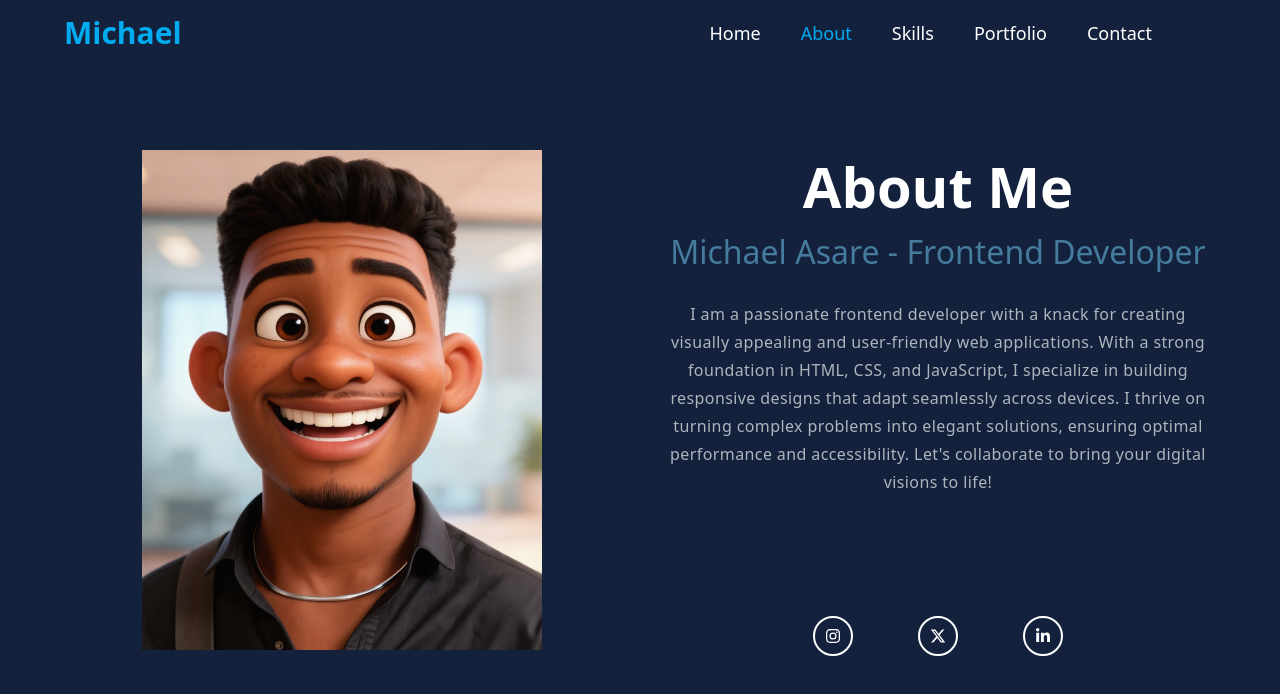
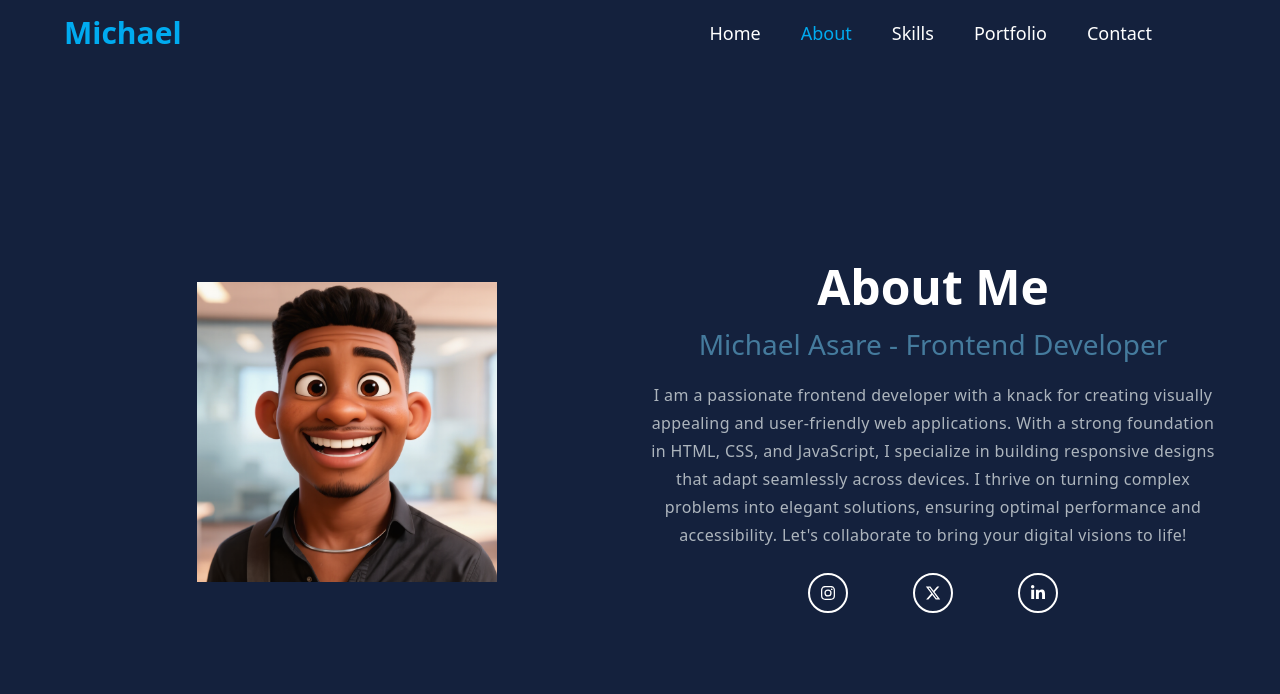
Before and after one commit to United1l/portflolio-new, a Next.js app: page /about in a window 1280 px wide. Shown: the top 694 px of the page. Built offline with nearby package versions, Linux system fonts and the light colour scheme.

Commit message:
Adjusted the about page

```diff
--- a/src/app/about/page.jsx
+++ b/src/app/about/page.jsx
@@ -1,23 +1,23 @@
-import MediaLinks from "@/components/MediaLinks";
+   import MediaLinks from "@/components/MediaLinks";
 import Image from "next/image"
 
 export default function About() {
 
   return (
-    <main className="min-h-screen bg-[#14213d] px-[5%] flex flex-col lg:flex-row items-center lg:items-center gap-10 py-20">
+    <main className="h-screen bg-[#14213d] px-[5%] flex flex-col lg:flex-row items-center lg:items-center gap-5 pt-16 pb-0">
         <div className="flex flex-1 justify-center items-center order-first lg:order-none">
-            <div className="w-[150px] h-[150px] md:w-[200px] md:h-[200px] lg:w-[400px] lg:h-[500px] bg-[#00abf0]">
+            <div className="w-[100px] h-[100px] md:w-[150px] md:h-[150px] lg:w-[300px] lg:h-[300px] bg-[#00abf0]">
                 <Image src="/aiprofile.png" alt="aiprofile" width={0} height={0} className="w-full h-full object-cover" unoptimized={true}/>
             </div>
         </div>
         <div className="flex-1 text-white text-center">
-            <h1 className="text-[32px] lg:text-[56px] font-[700]">
+            <h1 className="text-[32px] lg:text-[48px] font-[700]">
                 About Me
             </h1>
-            <h3 className="text-[24px] lg:text-[32px] font-[500] text-center text-[#457b9d]">
+            <h3 className="text-[24px] lg:text-[28px] font-[500] text-center text-[#457b9d]">
                 Michael Asare - Frontend Developer
             </h3>
-            <p className="text-[16px] my-6 max-w-[600px] text-center text-[#adb5bd] tracking-wide leading-7 mx-auto">
+            <p className="text-[16px] my-4 max-w-[600px] text-center text-[#adb5bd] tracking-wide leading-7 mx-auto">
                 I am a passionate frontend developer with a knack for creating visually appealing and user-friendly web applications.
                 With a strong foundation in HTML, CSS, and JavaScript, I specialize in building responsive designs that adapt seamlessly across devices.
                 I thrive on turning complex problems into elegant solutions, ensuring optimal performance and accessibility.
--- a/src/app/layout.jsx
+++ b/src/app/layout.jsx
@@ -11,7 +11,7 @@ export const metadata = {
 
 export default function RootLayout({ children }) {
   return (
-    <html lang="en" className="scrollbar">
+    <html lang="en" className="scrollbar overflow-y-hidden">
       <body>
         <Nav />
         {children}
--- a/src/components/MediaLinks.jsx
+++ b/src/components/MediaLinks.jsx
@@ -15,7 +15,7 @@ const MediaLinks = () => {
     const className= "w-[40px] h-[40px] flex items-center justify-center border-2 border-white hover:bg-[#00abf0] hover:border-[#00abf0] hover:text-[#000] rounded-full"
 
   return (
-    <div className="flex justify-between mt-20 lg:mt-30 max-w-[250px] mr-auto ml-auto">
+    <div className="flex justify-between mt-4 lg:mt-6 max-w-[250px] mr-auto ml-auto">
         {mediaLinks.map((media, index) => (
             <NavLink key={index} link={media.icon} href={media.href} className={className} />
         ))}
```
